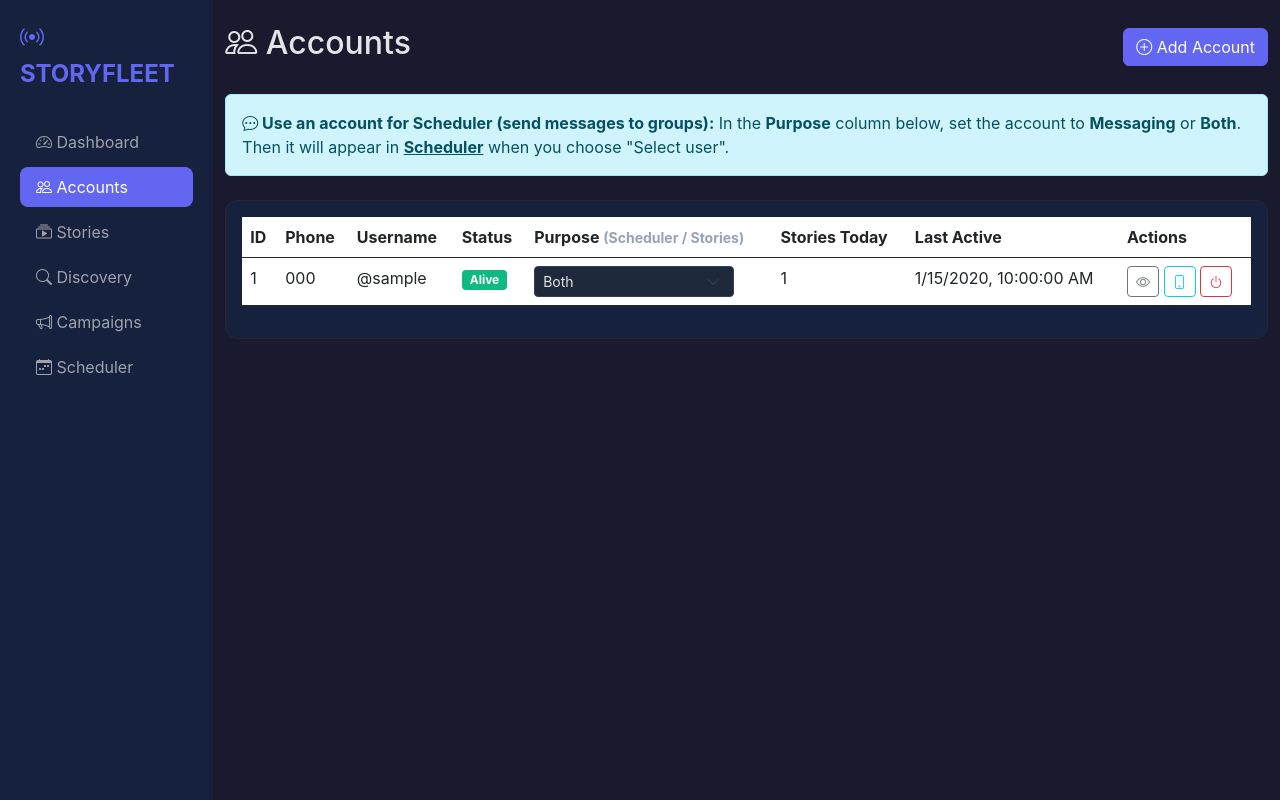
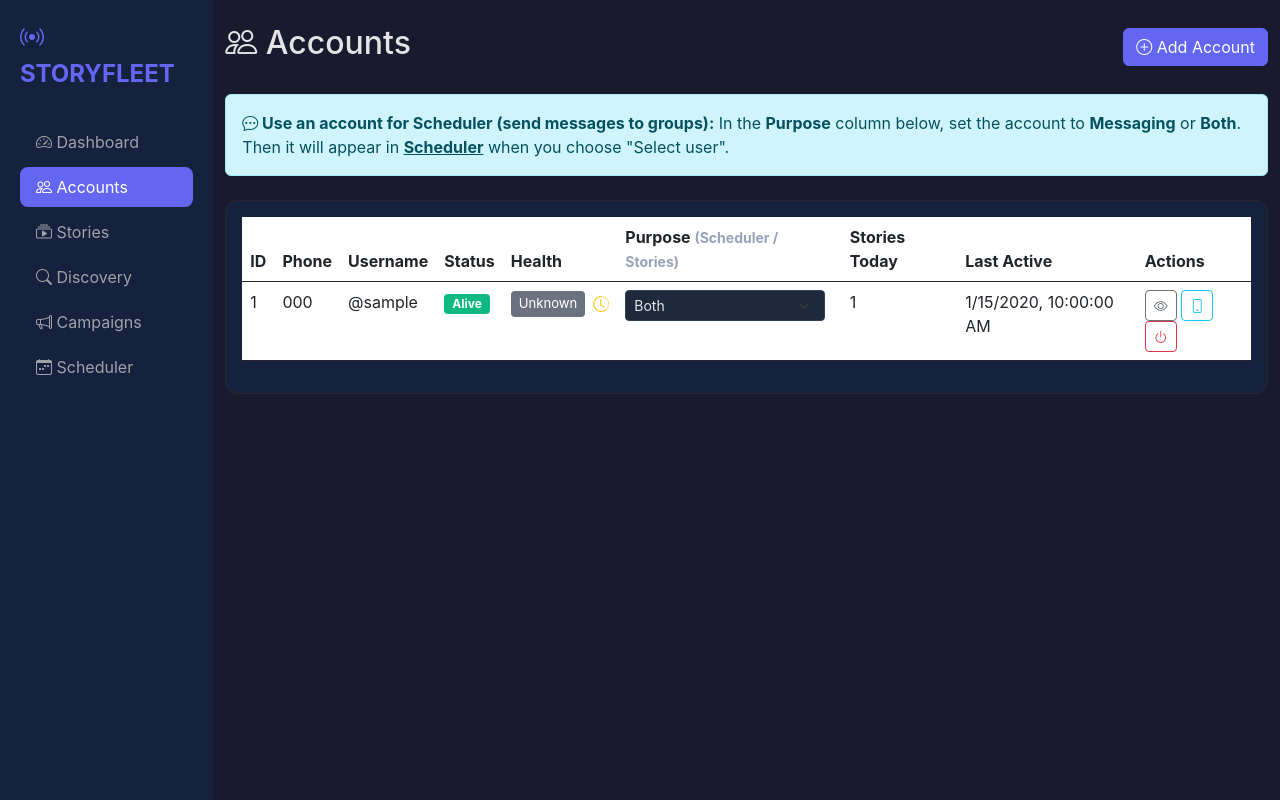
Before and after one commit to armcoincrypto/autostory, a Flask app: page /accounts in a window 1280 px wide. Run offline with Flask 3, Linux system fonts and the light colour scheme; tables that the repository leaves empty hold one stand-in row (values such as "Sample post"); some libraries are stand-ins or nearby versions.

Commit message:
feat(ui): add Health column to accounts table with stale indicator
- Add a dedicated Health column showing general_health_label from the API
  with general_health_reason as tooltip on hover.
- Color-coded: Alive=green, Banned=red, Flood Wait/Frozen=amber,
  Inactive/auth required=purple, Unknown=grey.
- Show a clock icon when health_check_stale=true (no check in >24h).
- Update colspan from 8 to 9 in empty/error states.

https://claude.ai/code/session_01FQtkR48YF7KnvgisPmh1jH

```diff
--- a/src/dashboard/templates/accounts.html
+++ b/src/dashboard/templates/accounts.html
@@ -25,6 +25,7 @@
                     <th>Phone</th>
                     <th>Username</th>
                     <th>Status</th>
+                    <th>Health</th>
                     <th>Purpose <small class="text-muted" title="Messaging = use in Scheduler only">(Scheduler / Stories)</small></th>
                     <th>Stories Today</th>
                     <th>Last Active</th>
@@ -32,7 +33,7 @@
                 </tr>
             </thead>
             <tbody id="accounts-table">
-                <tr><td colspan="8" class="text-center text-muted">Loading...</td></tr>
+                <tr><td colspan="9" class="text-center text-muted">Loading...</td></tr>
             </tbody>
         </table>
     </div>
@@ -202,6 +203,23 @@ async function loadAccounts() {
                 ? new Date(a.last_active).toLocaleString()
                 : 'Never';
 
+            // Health column
+            const healthLabel  = a.general_health_label || 'Unknown';
+            const healthReason = a.general_health_reason || 'No health check yet.';
+            const healthStale  = !!a.health_check_stale;
+            const HEALTH_COLORS = {
+                'Alive':                   '#22c55e',
+                'Banned':                  '#ef4444',
+                'Flood Wait':              '#f59e0b',
+                'Frozen':                  '#f59e0b',
+                'Inactive / auth required':'#8b5cf6',
+                'Unknown':                 '#6b7280',
+            };
+            const healthColor = HEALTH_COLORS[healthLabel] || '#6b7280';
+            const staleIcon = healthStale
+                ? `<i class="bi bi-clock-history text-warning ms-1" title="Health check is stale (>24h old)"></i>`
+                : '';
+
             return `
             <tr>
                 <td>${a.id}</td>
@@ -212,6 +230,14 @@ async function loadAccounts() {
                           title="${tooltip}"
                           style="color:#fff; padding:4px 8px; border-radius:4px; cursor:default;">
                         ${label}
+                    </span>
+                </td>
+                <td>
+                    <span style="display:inline-flex;align-items:center;gap:4px;">
+                        <span style="background:${healthColor};color:#fff;padding:3px 8px;border-radius:4px;font-size:0.82em;cursor:default;"
+                              title="${healthReason.replace(/"/g,'&quot;')}">
+                            ${healthLabel}
+                        </span>${staleIcon}
                     </span>
                 </td>
                 <td>
@@ -249,7 +275,7 @@ async function loadAccounts() {
 
     } catch (error) {
         console.error('Failed to load accounts:', error);
-        if (tbody) tbody.innerHTML = '<tr><td colspan="8" class="text-center text-danger">Failed to load accounts — check console</td></tr>';
+        if (tbody) tbody.innerHTML = '<tr><td colspan="9" class="text-center text-danger">Failed to load accounts — check console</td></tr>';
     }
 }
 
```
